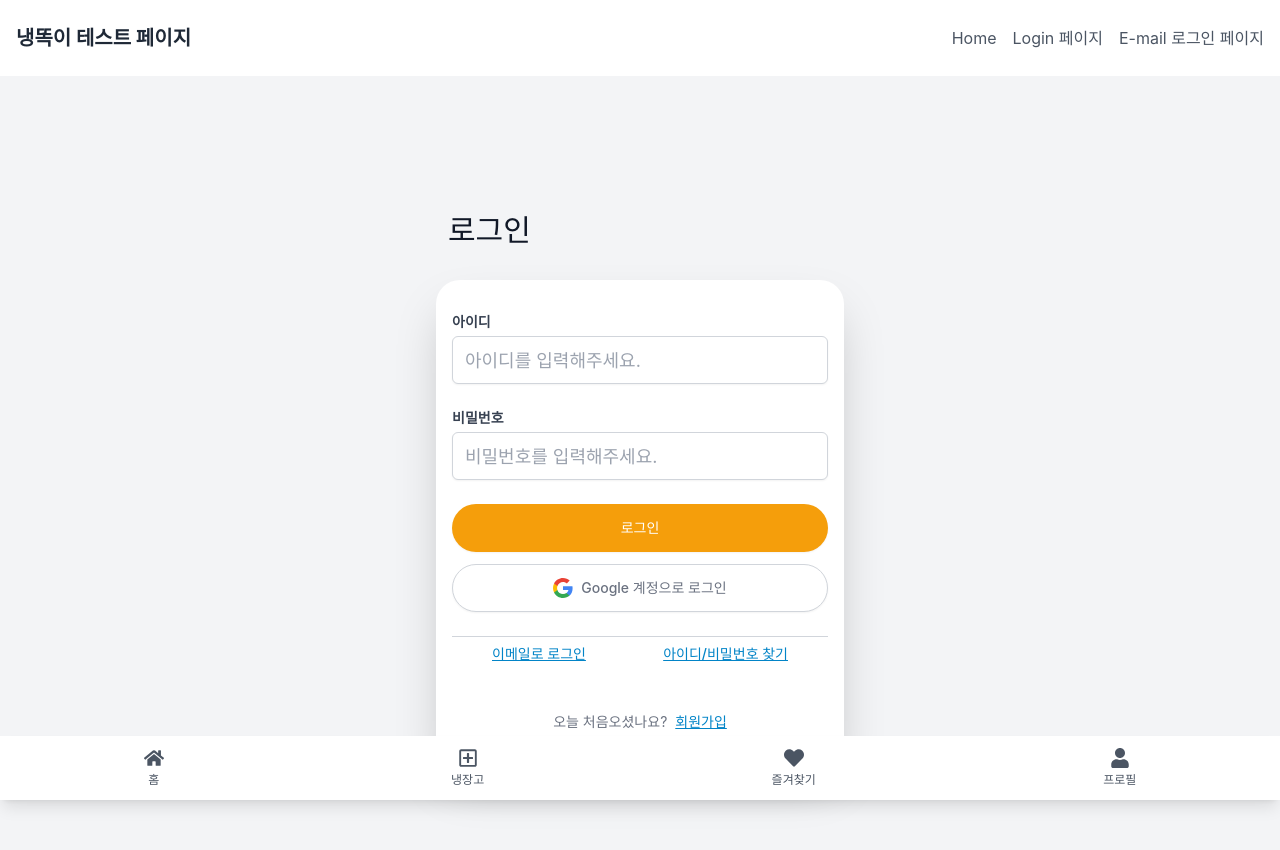
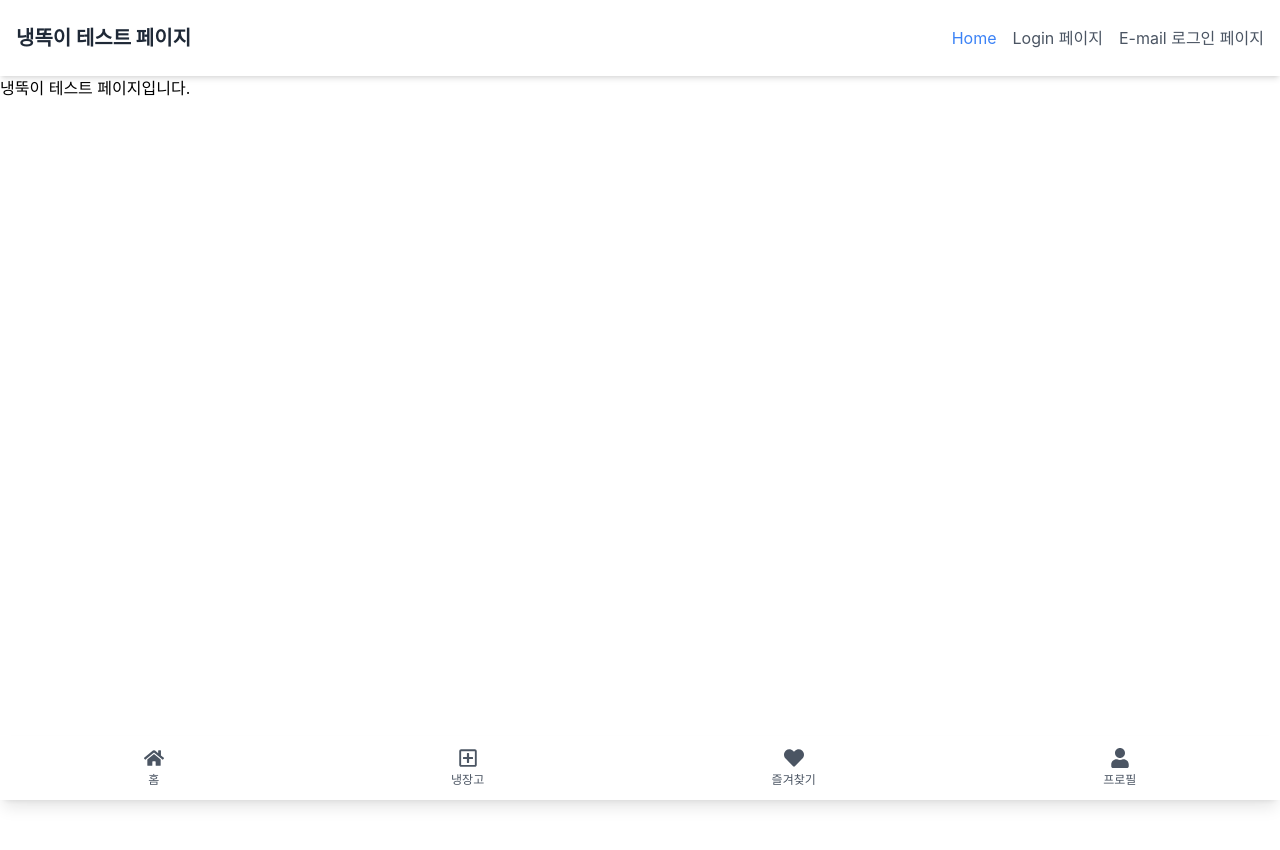
Before and after one commit to jinyeongjang/naengttogi_test, a React (Vite) app: page / in a window 1280 px wide. Before the commit this address led to /Login. Shown: the top 850 px of the page. After the commit the page ends 800 px from the top, so only its background shows below. Built offline with nearby package versions, Linux system fonts and the light colour scheme; a web font is replaced by a local one.

Commit message:
first commit

```diff
--- a/src/App.tsx
+++ b/src/App.tsx
@@ -1,65 +1,26 @@
-import {
-  BrowserRouter as Router,
-  Route,
-  Routes,
-  Navigate,
-} from "react-router-dom";
+import { BrowserRouter as Router, Route, Routes } from "react-router-dom";
 import Header from "./components/Header";
 import NavBar from "./components/NavBar";
 import Login from "./pages/Login";
 import LoginToEmail from "./pages/LoginToEmail";
 
 function App() {
-  const handleLogin = (username: string, password: string) => {
-    console.log("Login attempt:", username, password);
-  };
-
-  const handleGoogleLogin = () => {
-    console.log("Google login attempt");
-  };
-
-  const handleEmailLogin = (email: string) => {
-    console.log("Email login attempt", email);
-  };
-
-  const handleForgotCredentials = () => {
-    console.log("Forgot credentials");
-  };
-
-  const handleSignUp = () => {
-    console.log("Sign up");
-  };
-
   return (
     <Router>
       <div className="App flex flex-col min-h-screen">
         <Header />
         <main className="flex-grow">
           <Routes>
-            <Route path="/" element={<Navigate to="/Login" replace />} />
             <Route
-              path="/Login"
+              path="/"
               element={
-                <Login
-                  onLogin={handleLogin}
-                  onGoogleLogin={handleGoogleLogin}
-                  onEmailLogin={() => handleEmailLogin("")}
-                  onForgotCredentials={handleForgotCredentials}
-                  onSignUp={handleSignUp}
-                />
+                <div>
+                  <h1>냉뚝이 테스트 페이지입니다.</h1>
+                </div>
               }
             />
-            <Route
-              path="/LoginToEmail"
-              element={
-                <LoginToEmail
-                  onLogin={handleEmailLogin}
-                  onGoogleLogin={handleGoogleLogin}
-                  onForgotCredentials={handleForgotCredentials}
-                  onSignUp={handleSignUp}
-                />
-              }
-            />
+            <Route path="/Login" element={<Login />} />
+            <Route path="/LoginToEmail" element={<LoginToEmail />} />
           </Routes>
         </main>
         <NavBar />
```
